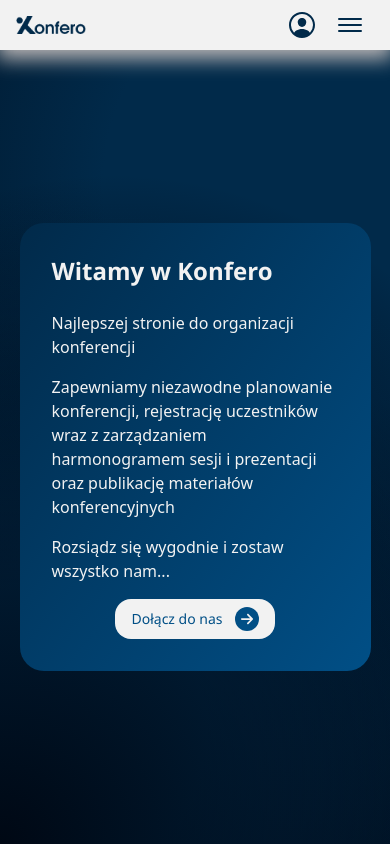
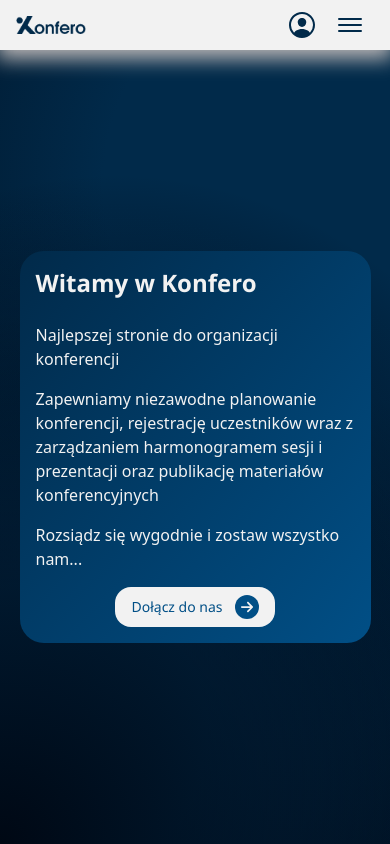
Before and after one commit to theImmortalCoders/konfero_frontend, a Next.js app: page / in a window 390 px wide. Shown: the top 844 px of the page. Built offline with nearby package versions, Linux system fonts and the light colour scheme.

Commit message:
fix: #19 padding fix

```diff
--- a/src/components/common/Box/Box.tsx
+++ b/src/components/common/Box/Box.tsx
@@ -7,7 +7,7 @@
 }) {
   return (
     <main
-      className={`items-start h-auto z-0 rounded-3xl px-8 py-8 text-close2White ${className}`}
+      className={`items-start h-auto z-0 rounded-3xl px-4 py-4 sm:px-8 sm:py-8 text-close2White ${className}`}
     >
       {children}
     </main>
```
